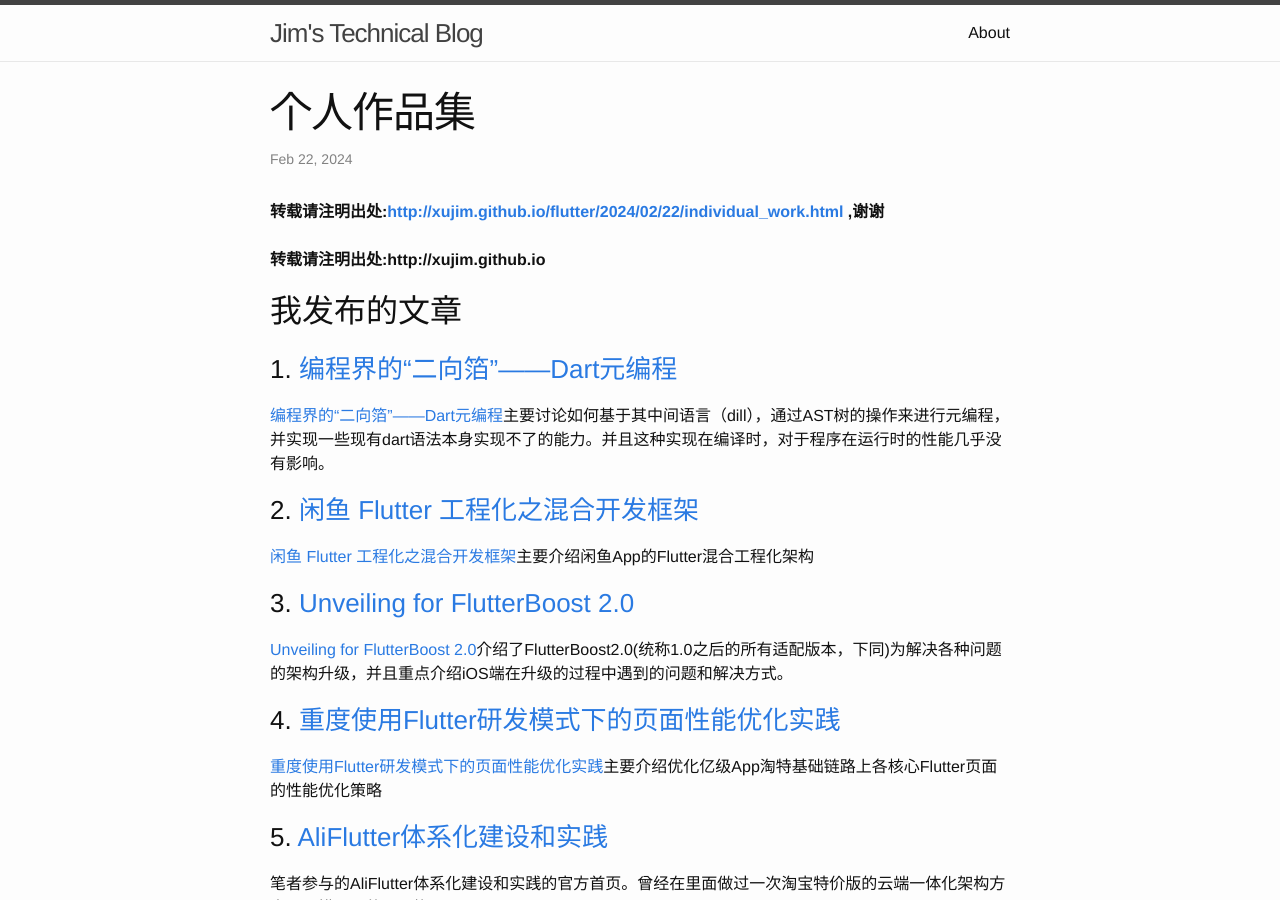
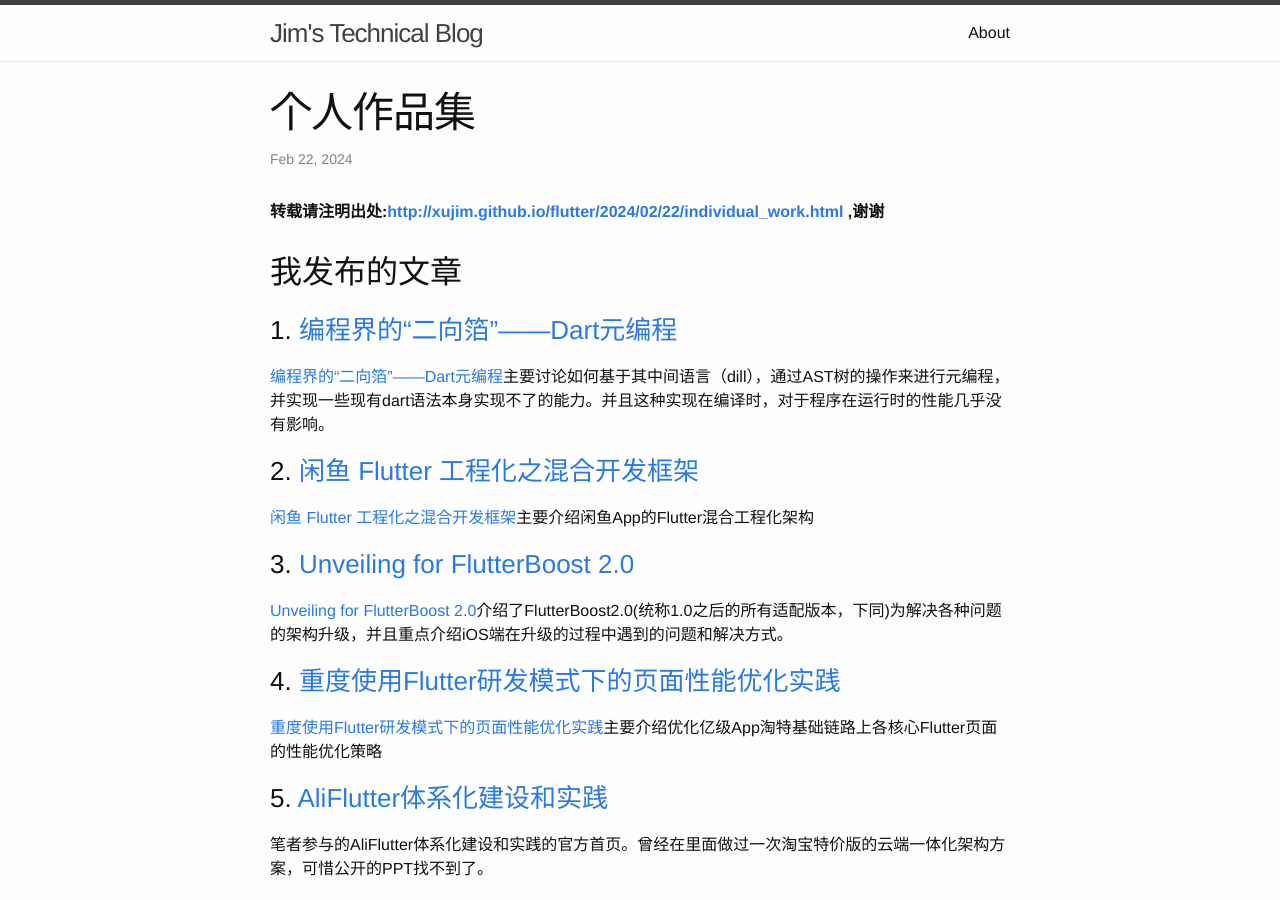
Before and after one commit to xujim/xujim.github.io, a Jekyll site: the page built from _posts/2024-02-22-individual_work.markdown, in a window 1280 px wide and 900 px high. Built offline with Jekyll 4.4.1, drawn with Linux system fonts in a browser that asks for light colours; comment, search, counter and statistics services are not loaded.

Commit message:
try to fix

```diff
--- a/_posts/2024-02-22-individual_work.markdown
+++ b/_posts/2024-02-22-individual_work.markdown
@@ -4,8 +4,6 @@ title:  "个人作品集"
 date:   2024-02-22 12:36:25
 categories: Flutter
 ---
-
-**转载请注明出处:http://xujim.github.io**
 
 ## 我发布的文章
 
```
